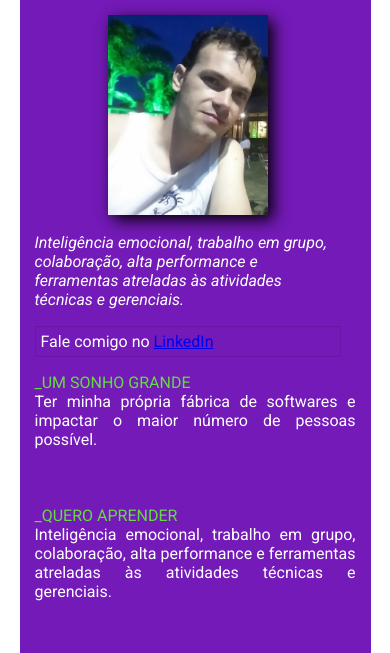
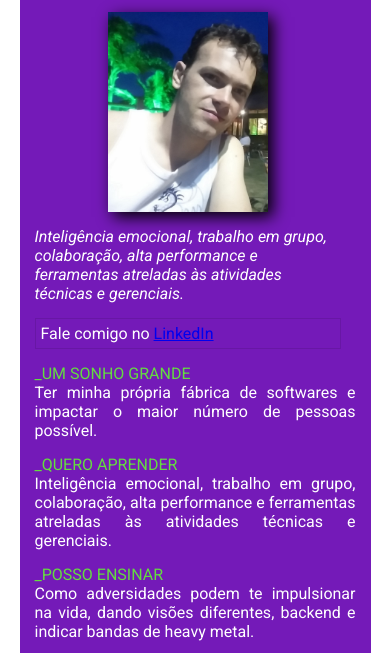
Before and after one commit to fabioml10/gama-dossie, a plain HTML site: page index.html in a window 390 px wide. Shown: the part 135-788 px from the top of the page. Drawn offline with Linux system fonts and the light colour scheme.

Commit message:
Responsivity bugs adjusted

```diff
--- a/css/style.css
+++ b/css/style.css
@@ -19,7 +19,6 @@ nav ul li:last-child {
 } */
 
 body {
-
   width: 90%;
   margin: 0 auto
 }
@@ -67,16 +66,16 @@ header img {
 .card {
   padding: 15px;
   max-width: 800px;
-  height: 500px;
+  height: fit-content;
   background-color: #741AB8;
   display: flex;
-  align-items: flex-end;
+  align-items: stretch;
   margin: 0 auto;
   justify-content: space-between;
 }
 
 .esquerda {
-  height: 100%;
+  /* height: 100%; */
   width: 200px;
   display: flex;
   flex-direction: column;
@@ -84,7 +83,7 @@ header img {
 }
 
 .direita {
-  height: 100%;
+  /* height: 100%; */
   width: 250px;
   display: flex;
   flex-direction: column;
@@ -92,13 +91,15 @@ header img {
   border-left: 1px solid #fff;
   padding-left: 15px;
   text-align: justify;
-  align-self: flex-end;
-  justify-self: flex-end;
+  /* align-self: flex-end; */
+  /* justify-self: flex-end; */
 }
 
 .photo {
   margin-left: auto;
-  text-align: right;
+  /* text-align: right; */
+    align-self: flex-end;
+  /* justify-self: flex-end; */
 }
 
 .personal {
@@ -108,6 +109,24 @@ header img {
   border: 1px solid rgba(0,0,0,.1);
   width: 100%;
   padding: 10px;
+  margin-bottom: 15px;
+}
+
+.simbol {
+  margin-bottom: 15px;
+}
+
+.bio {
+  color: #fff;
+  font-style: italic;
+  margin-bottom: 15px;
+}
+
+.linkedin {
+  border: 1px solid rgba(0,0,0,.1);
+  width: 100%;
+  color: #fff;
+  padding: 5px;
 }
 
 .name {
@@ -124,12 +143,6 @@ header img {
   color: #fff;
 }
 
-.linkedin {
-  border: 1px solid rgba(0,0,0,.1);
-  width: 100%;
-  color: #fff;
-  padding: 5px;
-}
 
 .photo img {
   width: 200px;
@@ -148,10 +161,7 @@ header img {
   background-size: contain;
 }
 
-.bio {
-  color: #fff;
-  font-style: italic;
-}
+
 
 .block span {
   display: block;
@@ -178,19 +188,22 @@ header img {
 
 }
 
-@media (max-width: 500px) {
+@media (max-width: 570px) {
   .card {
     flex-direction: column;
     align-content: space-between;
-    height: 1000px;
   }
   .direita {
     width: 100%;
     border: none;
-    padding: 0
+    padding: 0;
   }
   .esquerda {
     width: 100%;
     margin-bottom: 15px;
   }
+  .direita .block:not(:last-child) {
+    margin-bottom: 15px;
+  }
+
 }
```
Also changed, not shown: index.html (+0 -1 lines).
